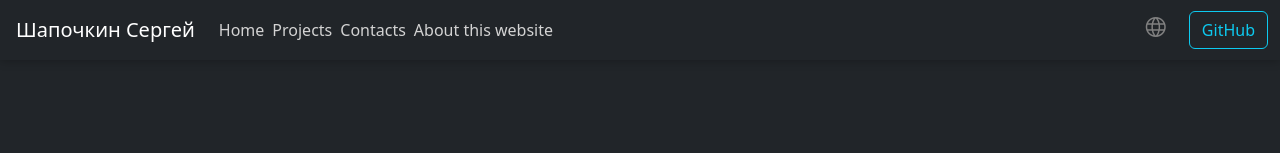
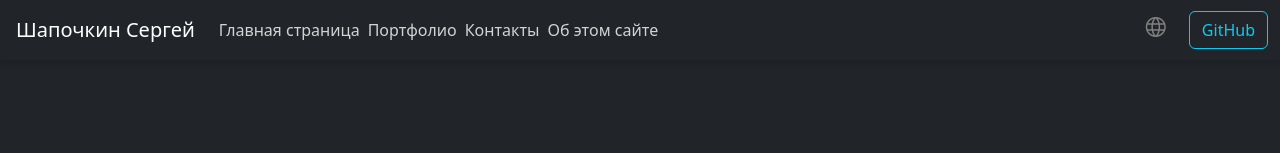
Before and after one commit to 0djentd/portfolio, a Vue app: page /portfolio/ in a window 1280 px wide. Shown: the top 153 px of the page. Built offline with nearby package versions, Linux system fonts and the light colour scheme.

Commit message:
modified:   src/components/AppNavbar.vue modified:   src/locales.js

```diff
--- a/src/components/AppNavbar.vue
+++ b/src/components/AppNavbar.vue
@@ -2,15 +2,15 @@
 import { RouterLink } from "vue-router";
 import AppLanguageSwitcher from "./AppLanguageSwitcher.vue";
 export default {
-  data() {
-    return {
-      links: [
-        { url: "/", name: "Home" },
-        { url: "/projects", name: "Projects" },
-        { url: "/contacts", name: "Contacts" },
-        { url: "/about", name: "About this website" },
-      ],
-    };
+  computed: {
+    links() {
+      return [
+        { url: "/", name: this.$t("links.home") },
+        { url: "/projects", name: this.$t("links.projects") },
+        { url: "/contacts", name: this.$t("links.contacts") },
+        { url: "/about", name: this.$t("links.about") },
+      ];
+    },
   },
   components: { RouterLink, AppLanguageSwitcher },
 };
--- a/src/locales.js
+++ b/src/locales.js
@@ -1,5 +1,11 @@
 export const messages = {
   en: {
+    links: {
+      home: "Home",
+      projects: "Portfolio",
+      contacts: "Contacts",
+      about: "About this website",
+    },
     buttons: {
       about_me: "About me",
       projects: "Portfolio",
@@ -71,6 +77,12 @@ export const messages = {
     },
   },
   ru: {
+    links: {
+      home: "Главная страница",
+      projects: "Портфолио",
+      contacts: "Контакты",
+      about: "Об этом сайте",
+    },
     buttons: {
       about_me: "Обо мне",
       projects: "Портфолио",
```
